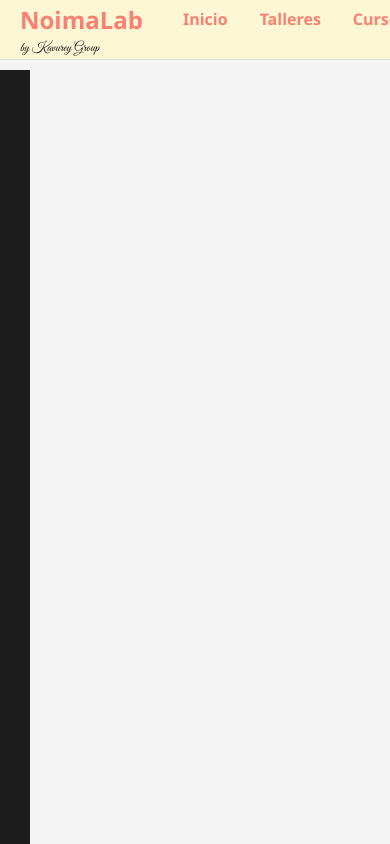
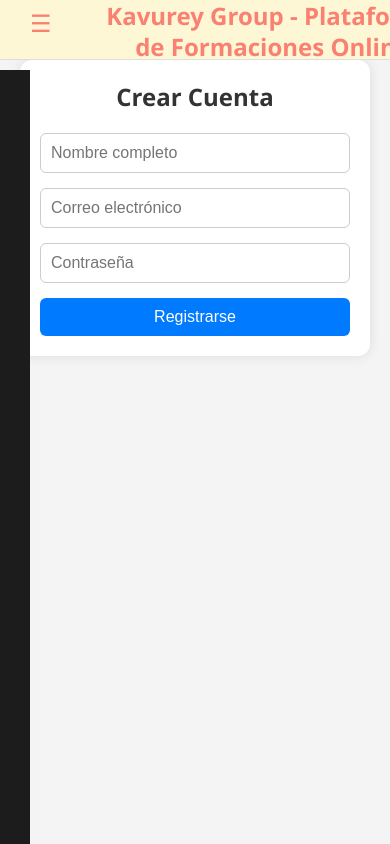
Before and after one commit to MarcosEsquibel/ProyectoCursos, a React (Vite) app in the folder vite-project/: page /register in a window 390 px wide. Built offline with nearby package versions, Linux system fonts and the light colour scheme.

Commit message:
Agregando estilos

```diff
--- a/vite-project/src/App.tsx
+++ b/vite-project/src/App.tsx
@@ -4,6 +4,8 @@ import { BrowserRouter as Router, Routes, Route } from "react-router-dom";
 import Header from "./pages/components/Header";
 import Sidebar from "./pages/components/Sidebar";
 import Home from "./pages/Home";
+import Login from "./pages/Login"; // Importamos Login
+import Register from "./pages/Register"; // Importamos Register
 import "./utilities/App.css";
 
 const App: React.FC = () => {
@@ -19,7 +21,8 @@ const App: React.FC = () => {
         <main className="main-content">
           <Routes>
             <Route path="/" element={<Home />} />
-            {/* Aquí puedes agregar más rutas */}
+            <Route path="/login" element={<Login />} /> {/* Ruta para Login */}
+            <Route path="/register" element={<Register />} /> {/* Ruta para Register */}
           </Routes>
         </main>
       </div>
--- a/vite-project/src/pages/components/Header.css
+++ b/vite-project/src/pages/components/Header.css
@@ -1,20 +1,23 @@
-/* Contenedor del nav */
 @import url('https://fonts.googleapis.com/css2?family=Great+Vibes&display=swap');
-
 
 .header {
   display: flex;
   align-items: center;
   justify-content: space-between;
-  background-color: #fdfbf6; /* blanco palo / crema mate */
+  background-color: #fdfbf6; /* crema mate */
   padding: 1rem 2rem;
+  flex-wrap: wrap;
 }
 
 .logo {
-  font-size: clamp(1.5rem, 2.5vw, 2.5rem); /* mínimo, preferido, máximo */
+  font-size: clamp(1.5rem, 2.5vw, 2.5rem);
   font-weight: bold;
   color: salmon;
   margin: 0;
+  text-decoration: none;
+  line-height: 1.3;
+  white-space: normal;
+  word-break: break-word;
 }
 
 .sub-logo {
@@ -25,7 +28,6 @@
   white-space: nowrap;
 }
 
-
 .header-nav {
   display: flex;
   gap: 1.5rem;
@@ -34,7 +36,6 @@
   justify-content: center;
 }
 
-/* Lista horizontal */
 .header-nav ul {
   display: flex;
   list-style: none;
@@ -43,7 +44,6 @@
   gap: 1.5rem;
 }
 
-/* Estilo para cada enlace */
 .header-nav a {
   text-decoration: none;
   color: #fa8072;
@@ -54,12 +54,10 @@
   transition: color 0.3s ease;
 }
 
-/* Hover */
 .header-nav a:hover {
   color: #d45d5d;
 }
 
-/* Línea decorativa abajo al hacer hover */
 .header-nav a::after {
   content: "";
   position: absolute;
@@ -78,8 +76,6 @@
   transform-origin: left;
 }
 
-
-/* Hamburguesa */
 .hamburger {
   font-size: 1.8rem;
   background: none;
@@ -88,7 +84,6 @@
   color: #fa8072;
 }
 
-/* Acceso usuario */
 .user-access {
   position: relative;
 }
@@ -125,3 +120,72 @@
 .access-dropdown a:hover {
   background-color: #ffe4e1; /* rosa suave */
 }
+
+/* Responsive */
+@media (max-width: 768px) {
+  .header {
+    flex-direction: column;
+    align-items: center;
+    padding: 1rem;
+    gap: 1rem;
+    text-align: center;
+  }
+
+  .logo {
+    font-size: 1.5rem;
+    text-align: center;
+    white-space: normal;
+    word-break: break-word;
+    width: 100%;
+  }
+
+  .user-access {
+    width: 100%;
+    display: flex;
+    flex-direction: column;
+    align-items: center;
+  }
+
+  .access-button {
+    width: auto;
+    max-width: 100%;
+  }
+
+  .access-dropdown {
+    position: static;
+    width: 100%;
+    box-shadow: none;
+    margin-top: 0.5rem;
+    border-radius: 5px;
+    overflow: hidden;
+  }
+
+  .access-dropdown a {
+    width: 100%;
+    padding: 0.75rem 1rem;
+    border-bottom: 1px solid #fa8072;
+  }
+
+  .access-dropdown a:last-child {
+    border-bottom: none;
+  }
+
+  .hamburger {
+    align-self: flex-start;
+  }
+
+  /* Si el usuario no está autenticado, mostramos la hamburguesa para el acceso al usuario */
+  .hamburger.user-auth {
+    display: none; /* No se muestra la hamburguesa de usuario */
+  }
+
+  /* Mostrar la hamburguesa de usuario si el usuario está autenticado */
+  .hamburger.user-access {
+    display: block;
+    font-size: 1.8rem;
+    background: none;
+    border: none;
+    cursor: pointer;
+    color: #fa8072;
+  }
+}
--- a/vite-project/src/pages/components/Header.tsx
+++ b/vite-project/src/pages/components/Header.tsx
@@ -1,30 +1,26 @@
-// components/Header.tsx
 import React, { useState } from "react";
 import { Link } from "react-router-dom";
 import "./Header.css";
 
-const Header: React.FC = () => {
+interface HeaderProps {
+  toggleMenu: () => void;
+}
+
+const Header: React.FC<HeaderProps> = ({ toggleMenu }) => {
   const [dropdownOpen, setDropdownOpen] = useState(false);
 
   return (
     <header className="header">
-      {/* Logo y sub-logo */}
-      <div className="logo-container">
-        <h1 className="logo">NoimaLab</h1>
-        <p className="sub-logo">by Kavurey Group</p>
-      </div>
+      <button className="hamburger" onClick={toggleMenu}>
+        ☰
+      </button>
 
-      {/* Menú de navegación */}
-      <nav className="header-nav">
-        <ul>
-          <li><Link to="/">Inicio</Link></li>
-          <li><Link to="/talleres">Talleres</Link></li>
-          <li><Link to="/cursos">Cursos</Link></li>
-          <li><Link to="/formaciones">Formaciones</Link></li>
-        </ul>
-      </nav>
+      {/* Logo como enlace al inicio */}
+      <Link to="/" className="logo">
+        Kavurey Group - Plataforma de Formaciones Online
+      </Link>
 
-      {/* Acceso al usuario */}
+      {/* Menú de acceso al usuario */}
       <div
         className="user-access"
         onMouseEnter={() => setDropdownOpen(true)}
--- a/vite-project/src/router/AppRouter.tsx
+++ b/vite-project/src/router/AppRouter.tsx
@@ -7,7 +7,9 @@ import Register from "../pages/Register";
    function AppRouter() {
   return (
     <Router>
-      <Header />
+      <Header toggleMenu={function (): void {
+        throw new Error("Function not implemented.");
+      } } />
       <Routes>
         <Route path="/" element={<Home />} />
         <Route path="/login" element={<Login />} />
```
